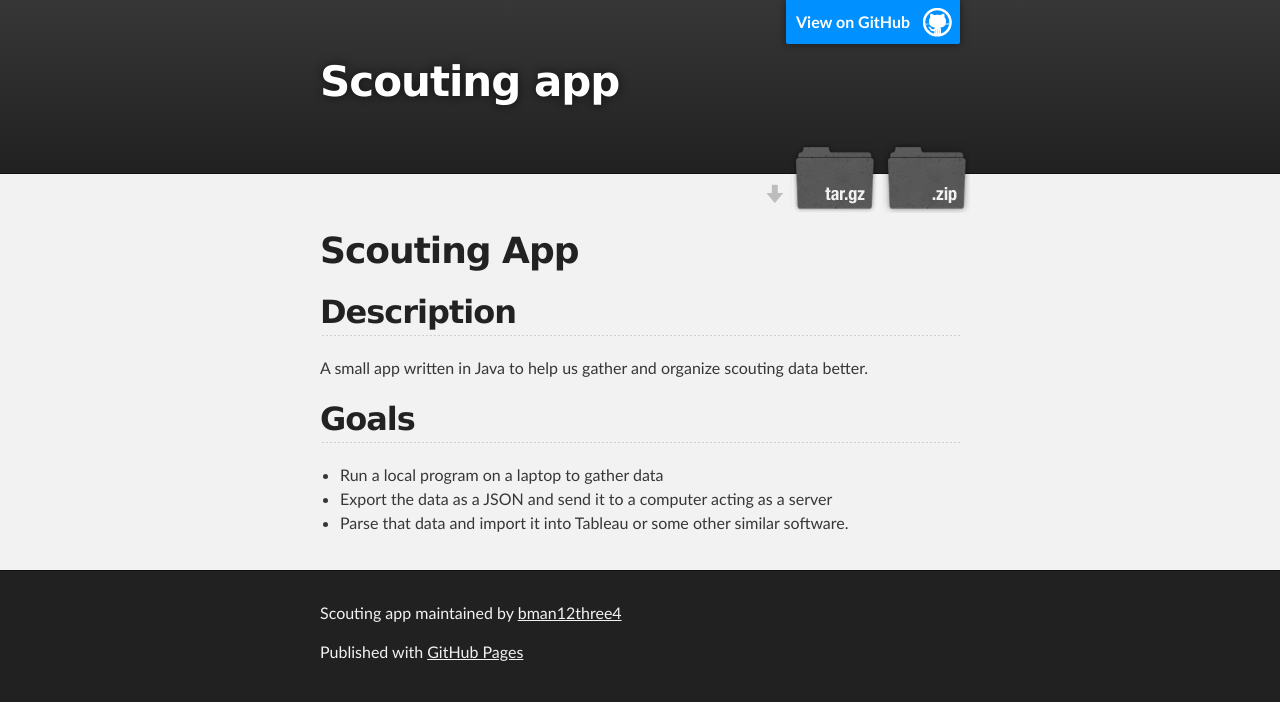
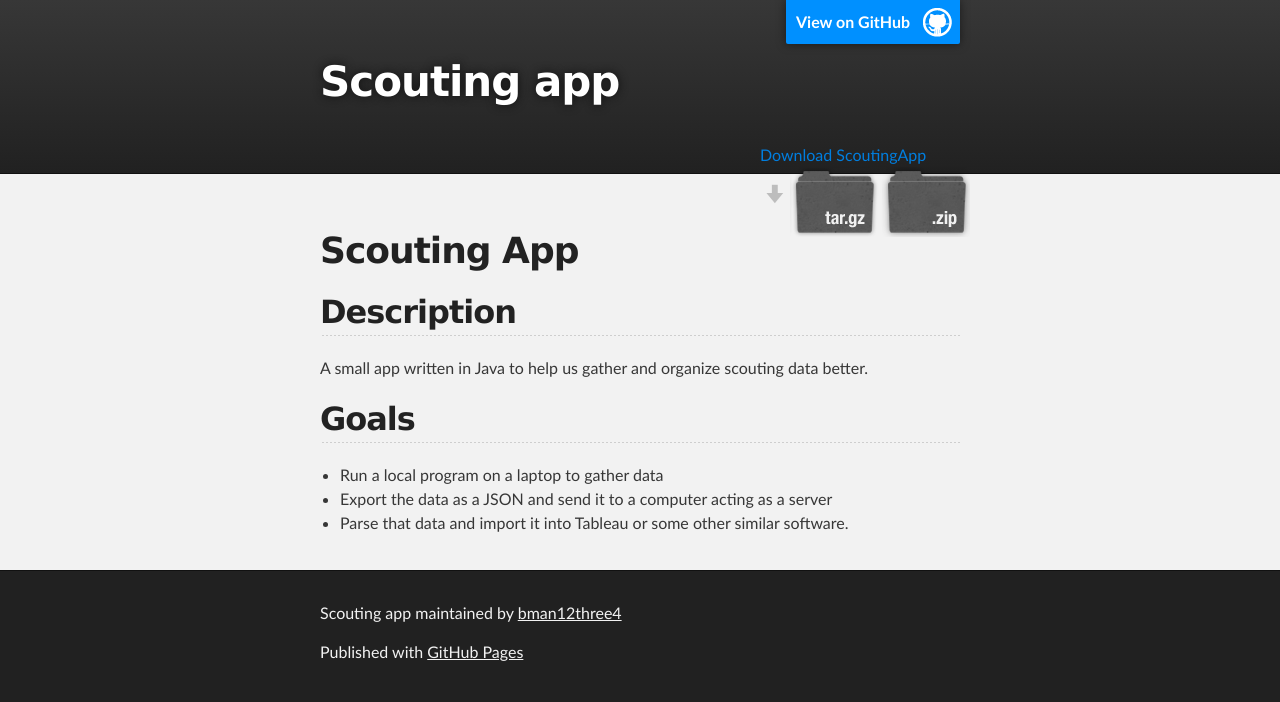
Before and after one commit to LovettRoarbotics/ScoutingApp, a plain HTML site: page index.html in a window 1280 px wide. Drawn offline with Linux system fonts and the light colour scheme.

Commit message:
Add app download

```diff
--- a/index.html
+++ b/index.html
@@ -22,6 +22,7 @@
           <h2 id="project_tagline"></h2>
 
             <section id="downloads">
+              <a class="app_download_link" href="ScoutingApp/Scouting.app.zip">Download ScoutingApp</a>
               <a class="zip_download_link" href="https://github.com/bman12three4/ScoutingApp/zipball/master">Download this project as a .zip file</a>
               <a class="tar_download_link" href="https://github.com/bman12three4/ScoutingApp/tarball/master">Download this project as a tar.gz file</a>
             </section>
```
